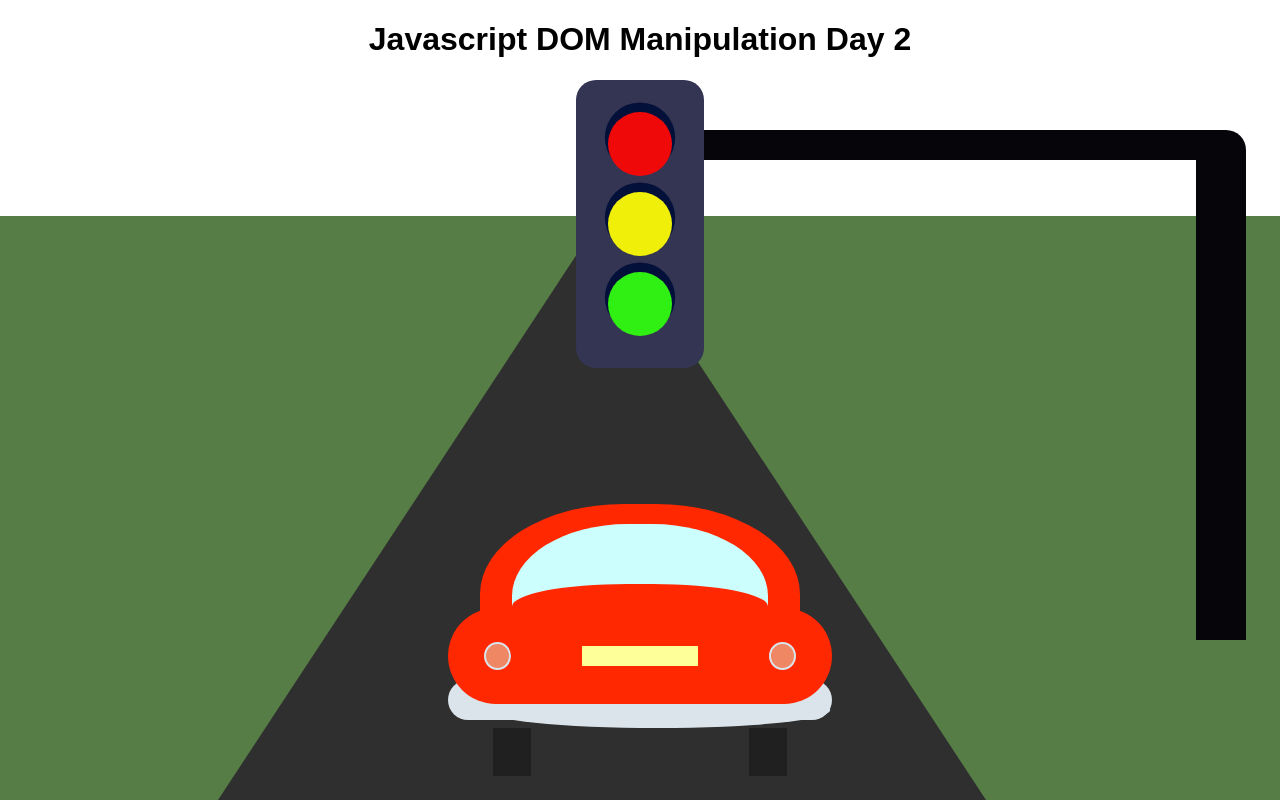
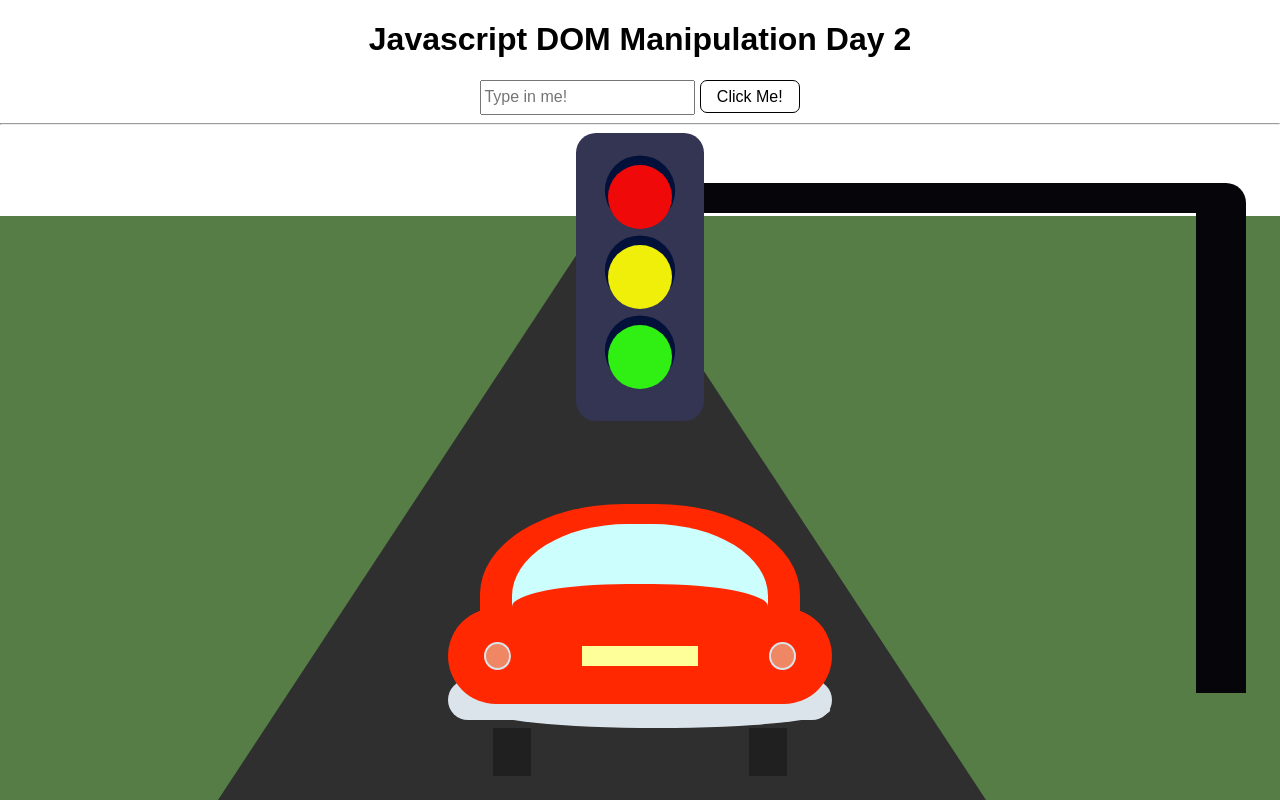
Before and after one commit to jlmcd/vanillajs-2-lecture, a plain HTML site: page index.html in a window 1280 px wide. Drawn offline with Linux system fonts and the light colour scheme.

Commit message:
added input

```diff
--- a/index.html
+++ b/index.html
@@ -8,13 +8,18 @@
     <link rel="stylesheet" href="style.css" />
   </head>
   <body>
-    <h1>Javascript DOM Manipulation Day 2</h1>
+    <header>
+      <h1>Javascript DOM Manipulation Day 2</h1>
+      <input placeholder="Type in me!" type="text" />
+      <button>Click Me!</button>
+    </header>
+    <hr>
     <div id="javascript-zone">
       <div id="traffic-light">
         <div id="light-container">
-          <div id="red" class='light'></div>
-          <div id="yellow" class='light'></div>
-          <div id="green" class='light'></div>
+          <div id="red" class="light"></div>
+          <div id="yellow" class="light"></div>
+          <div id="green" class="light"></div>
         </div>
       </div>
       <div id="horizon">
--- a/style.css
+++ b/style.css
@@ -6,8 +6,27 @@ box-sizing: border-box;
 font-family: sans-serif;
 }
 
-h1 {
+header {
   text-align: center;
+}
+header input, header button {
+  font-size: 1rem;
+}
+header input {
+  line-height: 1.8rem;
+}
+header button {
+  background: none;
+  border: 1px solid black;
+  border-radius: 7px;
+  padding: .4rem 1rem;
+}
+header button:active {
+  box-shadow: #000 0 2px 10px inset;
+}
+header button:focus {
+  outline: none;
+  cursor: pointer;
 }
 
 #light-container {
```
